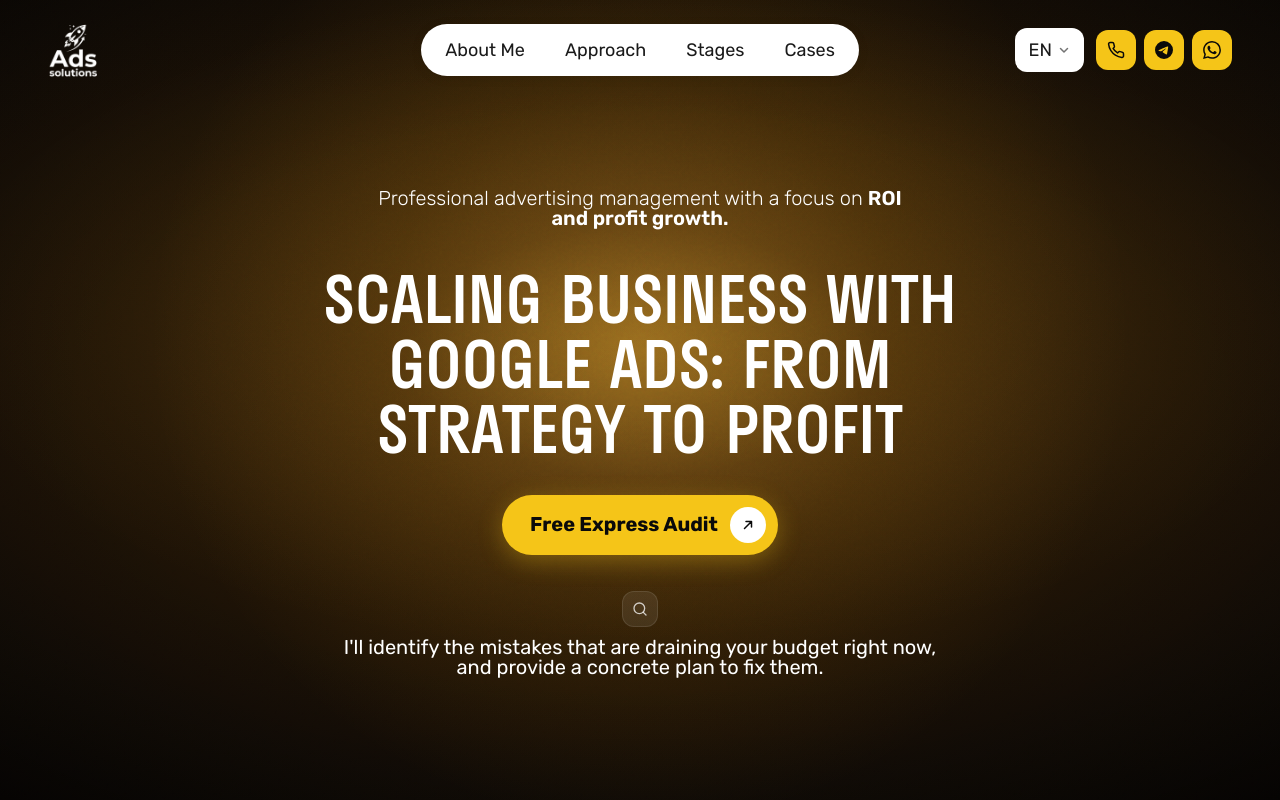
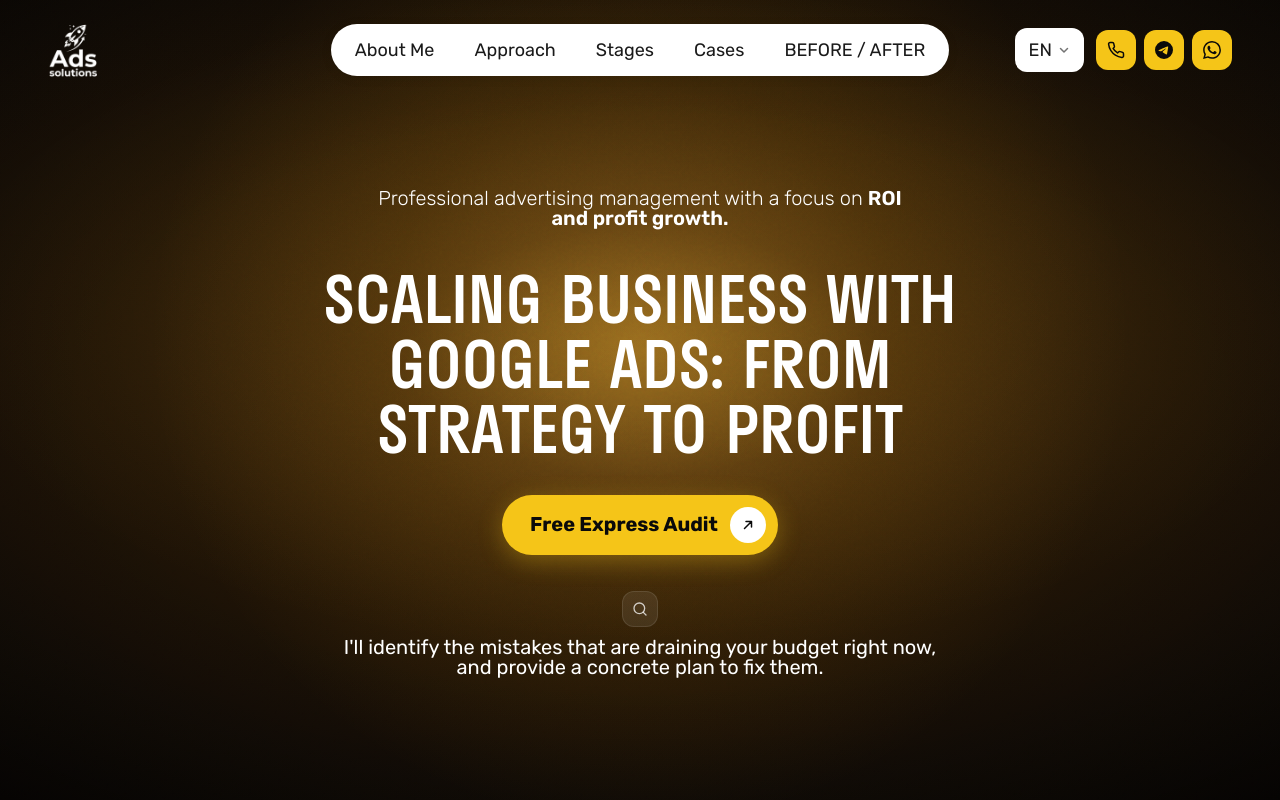
Before and after one commit to alexbet9851/adssolutionwebsite, a Next.js app: page /en in a window 1280 px wide. Shown: the top 800 px of the page. Built offline with nearby package versions, Linux system fonts and the light colour scheme.

Commit message:
до после якорь

```diff
--- a/src/content/en.ts
+++ b/src/content/en.ts
@@ -5,6 +5,7 @@
   { label: "Approach", href: "#approach" },
   { label: "Stages", href: "#steps" },
   { label: "Cases", href: "#cases" },
+  { label: "BEFORE / AFTER", href: "#cases-optimization" },
 ] as const;
 
 const FOOTER_NAV_LINKS = NAV_ITEMS;
--- a/src/content/ru.ts
+++ b/src/content/ru.ts
@@ -5,6 +5,7 @@
   { label: "Подход", href: "#approach" },
   { label: "Этапы", href: "#steps" },
   { label: "Кейсы", href: "#cases" },
+  { label: "ДО / ПОСЛЕ", href: "#cases-optimization" },
 ] as const;
 
 const FOOTER_NAV_LINKS = NAV_ITEMS;
--- a/src/content/uk.ts
+++ b/src/content/uk.ts
@@ -5,6 +5,7 @@
   { label: "Підхід", href: "#approach" },
   { label: "Етапи", href: "#steps" },
   { label: "Кейси", href: "#cases" },
+  { label: "ДО / ПІСЛЯ", href: "#cases-optimization" },
 ] as const;
 
 const FOOTER_NAV_LINKS = NAV_ITEMS;
```
